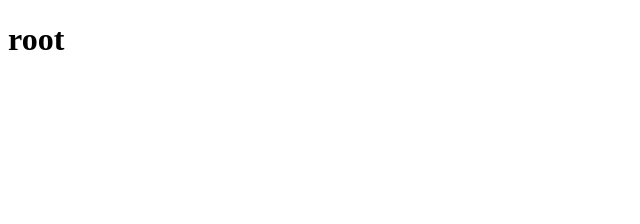
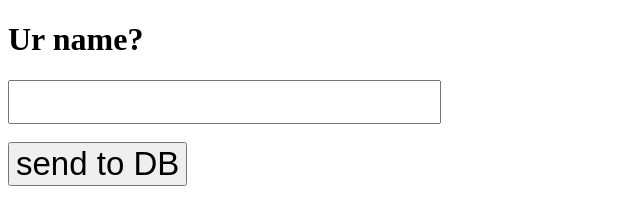
Before and after one commit to L-U-P-I-N/first_project_nodejs_backend, a website: page home/views/home.html in a window 1280 px wide. Shown: the whole page, without its empty margins (0-640 px from the left). Drawn offline with Linux system fonts and the light colour scheme.

Commit message:
secand commit

```diff
--- a/home/views/home.html
+++ b/home/views/home.html
@@ -4,8 +4,18 @@
     <meta charset="UTF-8">
     <meta name="viewport" content="width=device-width, initial-scale=1.0">
     <title>Document</title>
+    <style>
+        input, button{
+            font-size: 33px;
+        }
+    </style>
 </head>
 <body>
-    <h1>root</h1>
+    <h1>Ur name?</h1>
+
+    <input type="text">
+    <br>
+    <br>
+    <button> send to DB </button>
 </body>
 </html>
--- a/package.json
+++ b/package.json
@@ -10,6 +10,7 @@
   "license": "ISC",
   "description": "",
   "dependencies": {
-    "express": "^5.1.0"
+    "express": "^5.1.0",
+    "mongoose": "^8.16.1"
   }
 }
```
Also changed, not shown: index.js (+6 -4 lines), 1 other file.
